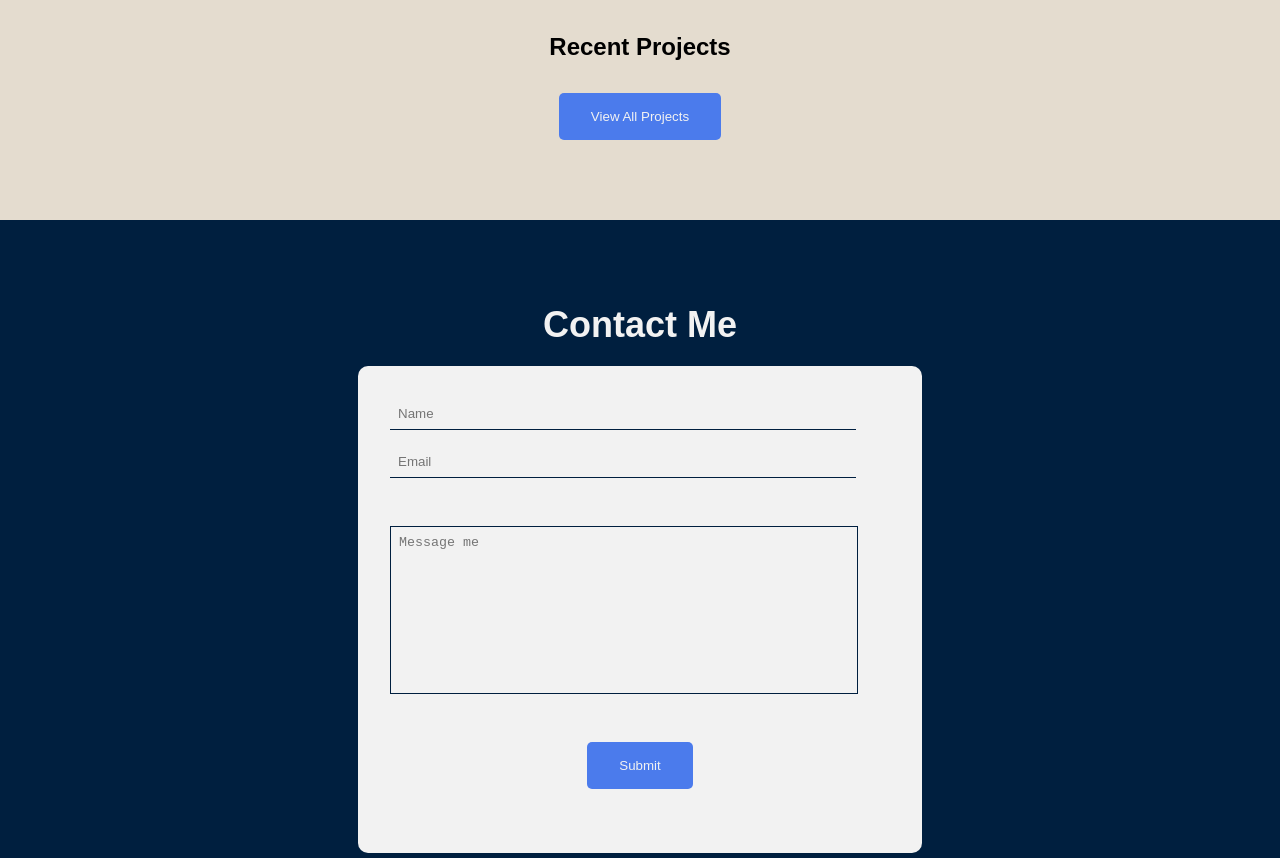
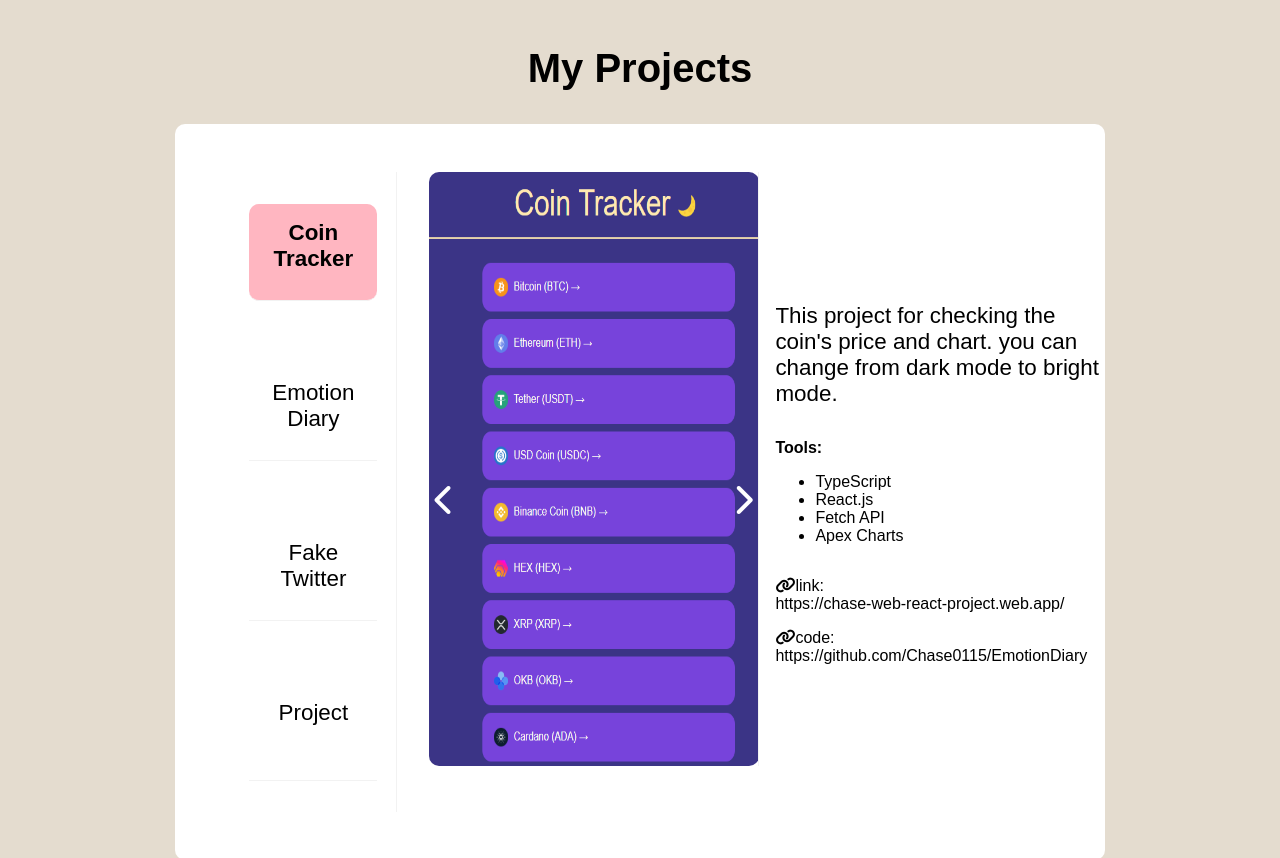
Before and after one commit to Chase0115/chase-portfolio, a plain HTML site: page index.html in a window 1280 px wide. Shown: the part 1320-2178 px from the top of the page. Drawn offline with Linux system fonts and the light colour scheme.

Commit message:
My project Layout

```diff
--- a/index.html
+++ b/index.html
@@ -33,6 +33,7 @@
     </nav>
 
     <section id="header">
+
       <div class="profileFrame">
         <img class="profile" src="img/profile2.png" alt="profile">
       </div>
@@ -40,7 +41,7 @@
         <h1 class="greeting line-1">Hi, I'm Chase!
         </h1>
         <h2>
-          I'm a frontend developer,<br/> specialized in  development of web applications using <br/> React, Next.js, typescript and more
+          I'm a frontend developer,<br/> specialized in  development of <br/>web applications using <br/> React, Next.js, typescript and more
         </h2>
       </div>
     </div>
@@ -71,11 +72,45 @@
       <button>Learn More</button>
     </section>
 
-    <section id="project">
-      <h2>Recent Projects</h2>
+    <section id="projects">
+      <h1>My Projects</h1>
+    <div class="projectsWrapper">
       <ul class="projectList">
+        <li class="projectItem active">Coin Tracker</li>
+        <li class="projectItem">Emotion Diary</li>
+        <li class="projectItem">Fake Twitter</li>
+        <li class="projectItem">Project</li>
       </ul>
-      <button>View All Projects</button>
+      <div class="projectCarousel">
+        <div class="carousel__inner">
+          <img src="img/coinTracker1.png" alt="Slide 1">
+          <img src="img/coinTracker2.png" alt="Slide 2">
+          <img src="img/coinTracker3.png" alt="Slide 3">
+      </div>
+        <button class="carousel__button carousel__button--prev" aria-label="Previous Slide">
+          <i class="fa-solid fa-chevron-left"></i>
+        </button>
+        <button class="carousel__button carousel__button--next" aria-label="Next Slide">
+          <i class="fa-solid fa-chevron-right"></i>
+        </button>
+      </div>
+      <div class="projectDetail">
+        <div class="desc">This project for checking the coin's price and chart. you can change from dark mode to bright mode.
+        </div>
+        <div class="tools"><b>Tools:</b>
+          <ul>
+          <li>TypeScript</li>
+          <li>React.js</li>
+          <li>Fetch API</li>
+          <li>Apex Charts</li>
+        </ul>
+        <div class="links">
+        <p><i class="fa-solid fa-link"></i>link: <br><a href="https://chase-web-react-project.web.app/">https://chase-web-react-project.web.app/</a> </p>
+        <p><i class="fa-solid fa-link"></i>code: <br> <a href="https://github.com/Chase0115/EmotionDiary">https://github.com/Chase0115/EmotionDiary</a></p>
+      </div>
+      </div>
+      </div>
+    </div>
     </section>
 
     <section id="contact">
--- a/index.js
+++ b/index.js
@@ -10,3 +10,64 @@
   }
   prevScrollPos = currentScrollPos;
 });
+
+const projectJSON = [
+  {
+    name: "Coin tracker",
+    images: [
+      "img/coinTracker1.png",
+      "img/coinTracker2.png",
+      "img/coinTracker3.png",
+      "img/coinTracker4.png",
+    ],
+    link: "https://chase0115.github.io/coin-tracker/",
+    code: "https://github.com/Chase0115/coin-tracker",
+    description:
+      "This project for checking the coin's price and chart. you can change from dark mode to bright mode.",
+    tools: ["TypeScript", "React.js", "Fetch API", "Apex Charts"],
+  },
+  {
+    name: "Emotion diary",
+    images: [
+      "img/emotionDiary1.png",
+      "img/emotionDiary2.png",
+      "img/emotionDiary3.png",
+    ],
+    link: "https://chase-web-react-project.web.app/",
+    code: "https://github.com/Chase0115/EmotionDiary",
+    description: "Write a daily diary with 5 emotion options",
+    tools: ["React.js", "context API", "localStorage", "fetch API"],
+  },
+];
+
+const carousel = document.querySelector('.projectCarousel');
+const carouselInner = document.querySelector('.carousel__inner');
+const slides = carouselInner.querySelectorAll('img');
+const prevButton = carousel.querySelector('.carousel__button--prev');
+const nextButton = carousel.querySelector('.carousel__button--next');
+let currentIndex = 0;
+let slideCount = slides.length;
+let slideWidth = "330";
+
+function showSlide(index) {
+  currentIndex = index;
+  carouselInner.style.transform = `translateX(-${slideWidth * currentIndex}px)`;
+}
+
+prevButton.addEventListener('click', () => {
+  if (currentIndex === 0) {
+    showSlide(slideCount - 1);
+  } else {
+    showSlide(currentIndex - 1);
+  }
+});
+
+nextButton.addEventListener('click', () => {
+  if (currentIndex === slideCount - 1) {
+    showSlide(0);
+  } else {
+    showSlide(currentIndex + 1);
+  }
+});
+
+showSlide(currentIndex);
--- a/styles.css
+++ b/styles.css
@@ -12,6 +12,9 @@
     rgba(121, 9, 9, 1) 50%,
     rgba(2, 0, 36, 1) 100%
   );
+  --font-large: 2rem;
+  --font-medium: 1.4rem;
+  --font-small: 1rem;
 }
 
 html {
@@ -43,10 +46,12 @@
 
 section {
   padding: 3rem;
+  min-width: 930px;
 }
 
-section h2 {
+section h1 {
   text-align: center;
+  font-size: 2.5rem;
 }
 
 .heading {
@@ -81,6 +86,7 @@
 .navbar-logo {
   text-align: left;
   padding-left: 20px;
+  margin: auto;
 }
 .logoImg {
   width: 4rem;
@@ -98,17 +104,20 @@
 }
 
 .social {
-  font-size: 2rem;
+  font-size: var(--font-large);
 }
 
 #header {
   height: 60vh;
+  min-height: 480px;
+  max-width: 930px;
   padding: 1rem;
   display: flex;
   justify-content: space-between;
   align-items: center;
   text-align: center;
   color: var(--gray-color);
+  margin: auto;
 }
 
 .profileFrame {
@@ -138,7 +147,7 @@
   position: absolute;
   top: 13rem;
   width: 24em;
-  font-size: 2.5rem;
+  font-size: var(--font-large);
   color: var(--main-color);
   text-align: center;
   letter-spacing: 0.15em;
@@ -149,7 +158,8 @@
 .line-1 {
   margin: 0 auto;
   border-right: 2px solid rgba(255, 255, 255, 0.75);
-  font-size: 180%;
+  font-size: var(--font-large);
+  color: var(--blue-color);
   text-align: center;
   white-space: nowrap;
   overflow: hidden;
@@ -197,8 +207,117 @@
   max-width: 700px;
 }
 
-.projectSection {
+#project {
+  max-width: 930px;
+  margin: auto;
+  padding: 1rem;
+  margin: 2rem 0;
+
+}
+
+.projectsWrapper {
+  display: flex;
+  justify-content: center;
+  background-color: var(--white-color);
+  border-radius: 10px;
+  max-width: 930px;
+  margin: auto;
+  padding: 2rem 0;
+}
+
+.projectList,
+.projectCarousel,
+.projectDesc {
+  flex: 1;
+  display: flex;
+  flex-direction: column;
+  border-right: 1px solid var(--gray-color);
+  margin: 1rem;
+  height: 40rem;
+}
+
+.projectList {
   list-style-type: none;
+}
+
+.projectItem {
+  text-align: center;
+  vertical-align: bottom;
+  box-sizing: block;
+  width: 6rem;
+  height: 4rem;
+  margin: auto;
+  font-size: var(--font-medium);
+  border-bottom: 1px solid var(--gray-color);
+  padding: 1rem;
+  cursor: pointer;
+}
+
+.projectItem.active {
+  background-color: var(--peach-color);
+  font-weight: bold;
+  border-radius: 10px;
+}
+
+.projectCarousel {
+  flex: 2;
+  position: relative;
+  overflow: hidden;
+  height: 100%;
+  max-width: 330px;
+}
+
+.carousel__inner {
+  display: flex;
+  transition: transform 0.3s ease-in-out;
+}
+
+.carousel__inner img {
+  width: 330px;
+  border-radius: 10px;
+}
+
+.carousel__button {
+  position: absolute;
+  top: 50%;
+  transform: translateY(-50%);
+  background-color: transparent;
+  border: none;
+  font-size: var(--font-large);
+  cursor: pointer;
+}
+
+.carousel__button--prev {
+  left: -8%;
+  color: white;
+}
+
+.carousel__button--next {
+  right: -8%;
+  color: white;
+}
+
+.projectDetail {
+  flex: 2;
+  border: 0;
+  display: flex;
+  flex-direction: column;
+  justify-content: center;
+  align-items: center;
+}
+
+.projectDetail .desc {
+  font-size: var(--font-medium);
+}
+
+.projectDetail .tools {
+  margin-top: 2rem;
+  width: 100%;
+  text-align: start;
+}
+
+.projectDetail .links {
+  margin-top: 2rem;
 }
 
 #contact {
@@ -212,7 +331,7 @@
 
 .contactForm {
   display: flex;
-  flex-direction:column;
+  flex-direction: column;
   align-item: center;
   background-color: var(--gray-color);
   width: 100%;
```
